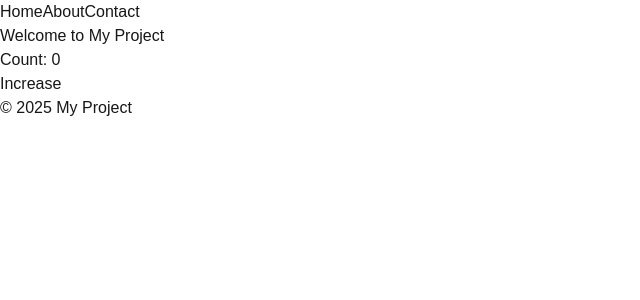
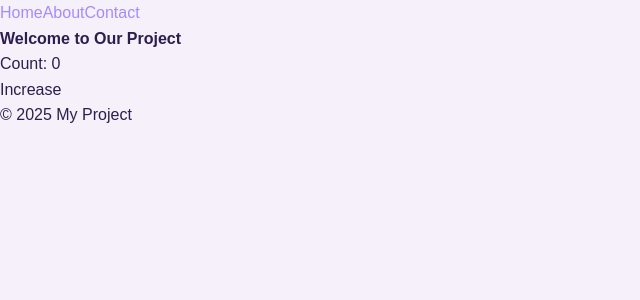
Before and after one commit to Namedoga/A-Modern-Book-Inventory-Explorer, a Next.js app in the folder my-app/: page / in a window 1280 px wide. Shown: the top 300 px of the page, without its empty margins (0-640 px from the left). Built offline with nearby package versions, Linux system fonts and the light colour scheme.

Commit message:
Change some styling and H2 Heading

```diff
--- a/my-app/src/components/MainContent.js
+++ b/my-app/src/components/MainContent.js
@@ -5,7 +5,7 @@ export default function MainContent() {
 
   return (
     <div>
-      <h1>Welcome to My Project</h1>
+      <h1>Welcome to Our Project</h1>
       <p>Count: {count}</p>
       <button onClick={() => setCount(count + 1)}>Increase</button>
     </div>
--- a/my-app/src/styles/globals.css
+++ b/my-app/src/styles/globals.css
@@ -1,8 +1,10 @@
+
 @import "tailwindcss";
 
 :root {
-  --background: #ffffff;
-  --foreground: #171717;
+  --background: #f5f0fa; /* light purple */
+  --foreground: #2d1e4d; /* dark purple */
+  --accent: #a78bfa; /* soft violet accent */
 }
 
 @theme inline {
@@ -14,8 +16,8 @@
 
 @media (prefers-color-scheme: dark) {
   :root {
-    --background: #0a0a0a;
-    --foreground: #ededed;
+    --background: #1e1b2e;
+    --foreground: #f3e8ff;
   }
 }
 
@@ -23,4 +25,21 @@ body {
   background: var(--background);
   color: var(--foreground);
   font-family: Arial, Helvetica, sans-serif;
+  line-height: 1.6;
+  margin: 0;
+  padding: 0;
 }
+
+h1, h2, h3, h4, h5, h6 {
+  color: var(--foreground);
+  font-weight: 600;
+}
+
+a {
+  color: var(--accent);
+  text-decoration: none;
+}
+
+a:hover {
+  text-decoration: underline;
+}
```
